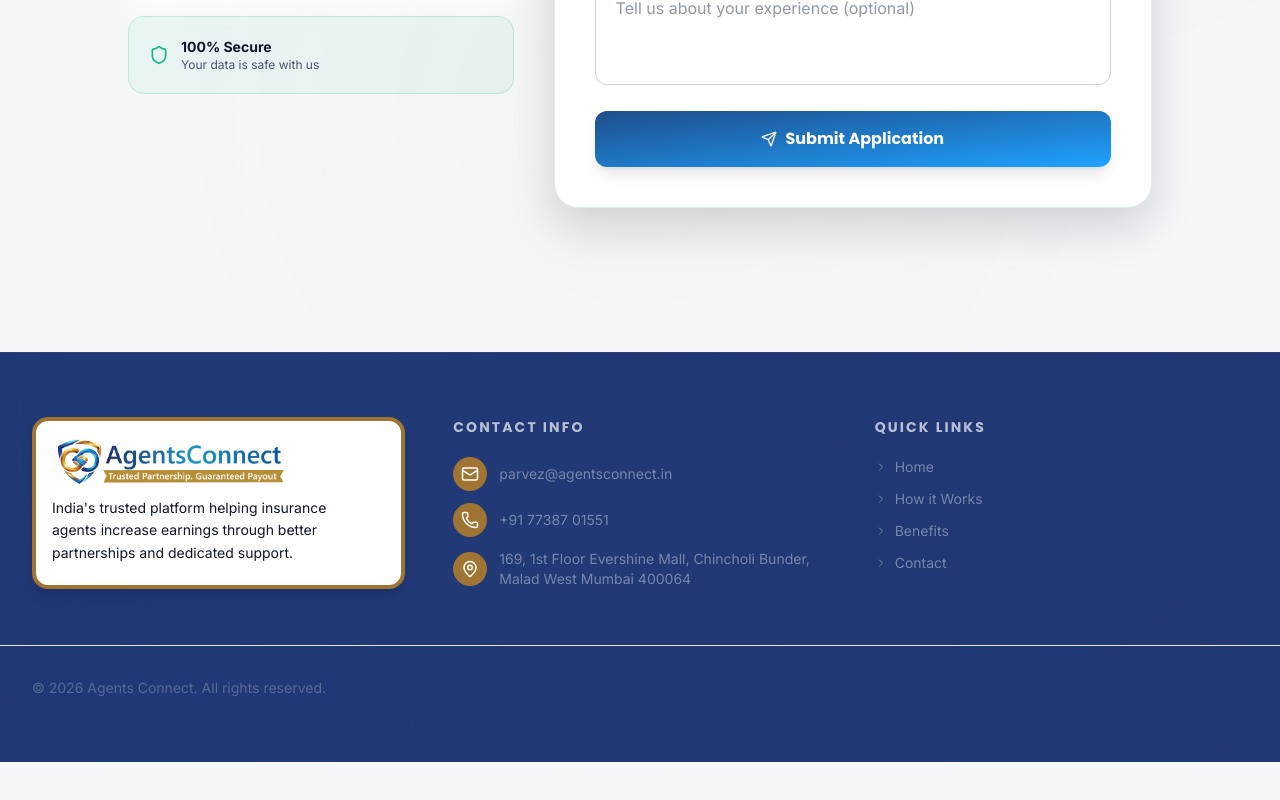
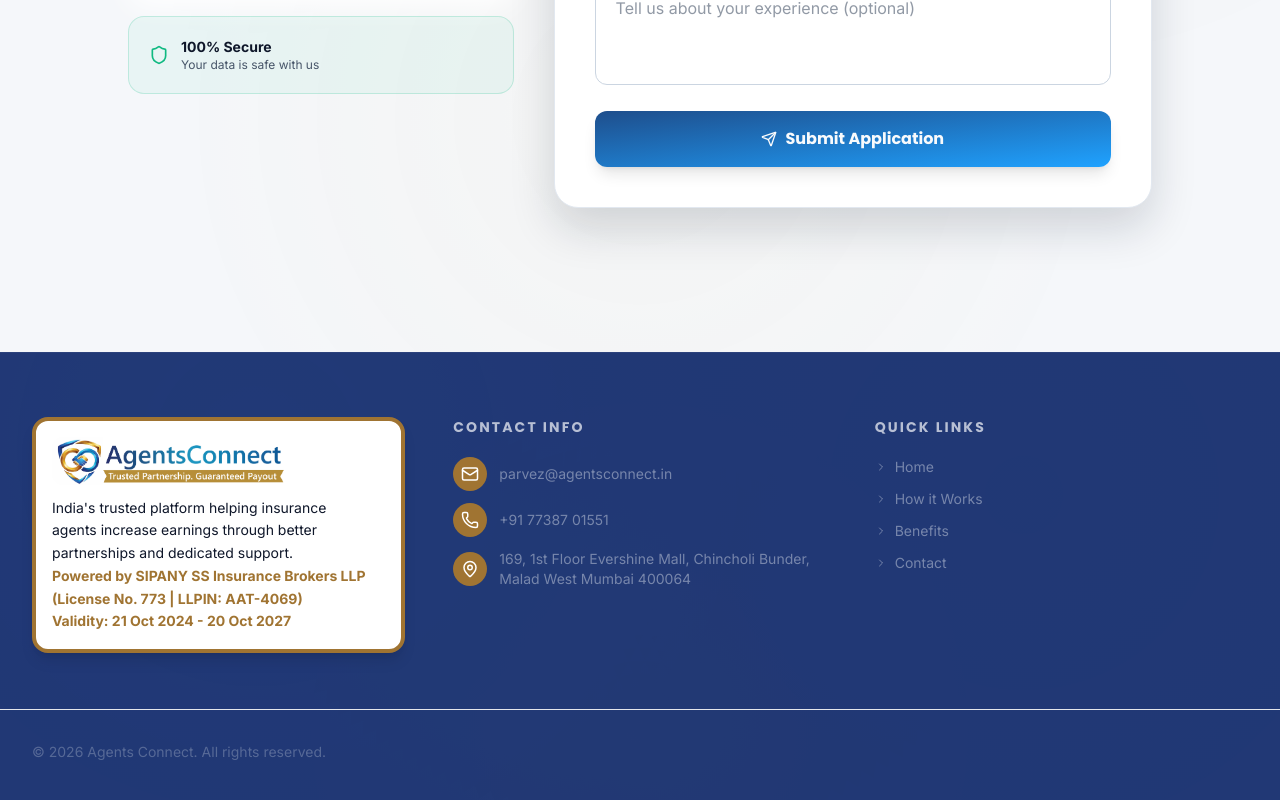
Before and after one commit to shankar-1403/agents_connect, a React (Vite) app: page / in a window 1280 px wide. Shown: the part 8276-9076 px from the top of the page. Before the commit the page ends 9038 px from the top, so only its background shows below. Built offline with nearby package versions, Linux system fonts and the light colour scheme.

Commit message:
license added in footer

```diff
--- a/src/App.jsx
+++ b/src/App.jsx
@@ -783,6 +783,9 @@ const Index = () => {
             <p className="mt-3 max-w-xs text-sm leading-relaxed">
               India's trusted platform helping insurance agents increase earnings through better partnerships and dedicated support.
             </p>
+            <p className="max-w-xs text-sm leading-relaxed text-[#a07432] font-bold">Powered by SIPANY SS Insurance Brokers LLP</p>
+            <p className="max-w-xs text-sm leading-relaxed text-[#a07432] font-bold">(License No. 773 | LLPIN: AAT-4069)</p>
+            <p className="max-w-xs text-sm leading-relaxed text-[#a07432] font-bold">Validity: 21 Oct 2024 - 20 Oct 2027</p>
           </div>
           <div>
             <h4 className="font-heading text-sm font-bold uppercase tracking-[0.15em] text-primary-foreground/70">Contact Info</h4>
```
